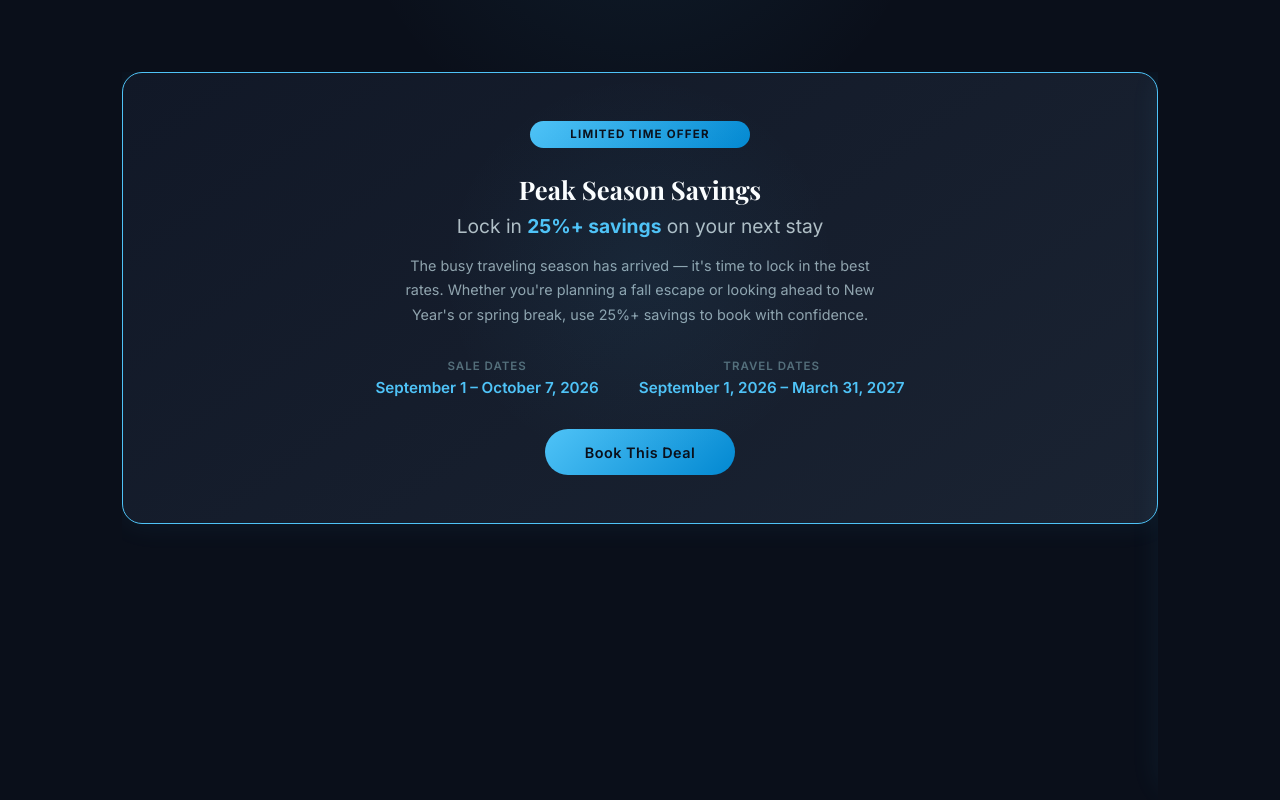
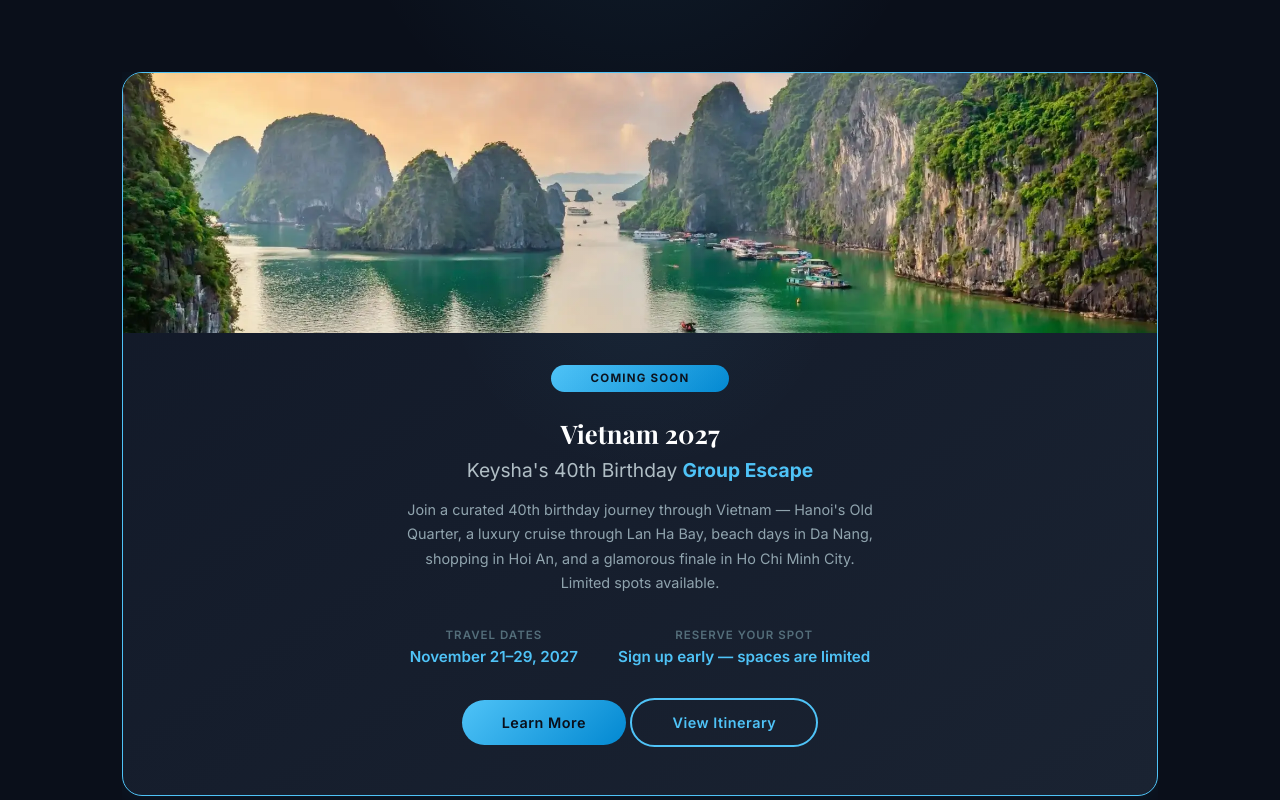
Before and after one commit to phoenixkey87-cmyk/LM-Enterprises, a plain HTML site: page phoenix-travel.html in a window 1280 px wide. Shown: the part 520-1320 px from the top of the page. Drawn offline with nearby package versions, Linux system fonts and the light colour scheme.

Commit message:
Remove Peak Season Savings slide; link Vietnam itinerary from banner and destination card

```diff
--- a/phoenix-travel.html
+++ b/phoenix-travel.html
@@ -1183,27 +1183,6 @@
     <section class="section">
         <div class="sale-carousel" id="sale-carousel">
             <div class="sale-slides" id="sale-slides">
-                <!-- Slide 1: Peak Season Savings -->
-                <div class="sale-slide">
-                    <div class="sale-banner sale-banner-no-image">
-                        <div class="sale-tag">Limited Time Offer</div>
-                        <h2 class="sale-title">Peak Season Savings</h2>
-                        <p class="sale-headline">Lock in <strong>25%+ savings</strong> on your next stay</p>
-                        <p class="sale-description">The busy traveling season has arrived — it's time to lock in the best rates. Whether you're planning a fall escape or looking ahead to New Year's or spring break, use 25%+ savings to book with confidence.</p>
-                        <div class="sale-details">
-                            <div class="sale-detail-item">
-                                <span class="sale-label">Sale Dates</span>
-                                <span class="sale-value">September 1 – October 7, 2026</span>
-                            </div>
-                            <div class="sale-detail-item">
-                                <span class="sale-label">Travel Dates</span>
-                                <span class="sale-value">September 1, 2026 – March 31, 2027</span>
-                            </div>
-                        </div>
-                        <a href="mailto:key.phoeniixtravel@gmail.com?subject=Peak Season 25%25 Off Sale Inquiry" class="btn btn-primary">Book This Deal</a>
-                    </div>
-                </div>
-
                 <!-- Slide 2: Vietnam 2027 -->
                 <div class="sale-slide">
                     <div class="sale-banner">
@@ -1222,7 +1201,8 @@
                                 <span class="sale-value">Sign up early — spaces are limited</span>
                             </div>
                         </div>
-                        <a href="https://phoenixkey87-cmyk.github.io/Keysha_40th_Vietnam/" target="_blank" class="btn btn-primary">Learn More</a>
+                        <a href="https://phoenixkey87-cmyk.github.io/Keysha_40th_Vietnam/" target="_blank" rel="noopener" class="btn btn-primary">Learn More</a>
+                        <a href="https://phoenixkey87-cmyk.github.io/Keysha_40th_Vietnam/#itinerary" target="_blank" rel="noopener" class="btn btn-secondary">View Itinerary</a>
                     </div>
                 </div>
             </div>
@@ -1315,13 +1295,13 @@
         <div class="carousel-container">
             <button class="carousel-btn carousel-btn-left" onclick="scrollCarousel(-1)" aria-label="Scroll left">&#8249;</button>
             <div class="carousel-track" id="carousel-track">
-                <div class="destination-card has-image">
+                <a class="destination-card has-image" href="https://phoenixkey87-cmyk.github.io/Keysha_40th_Vietnam/#itinerary" target="_blank" rel="noopener" title="View the Vietnam 2027 itinerary" style="text-decoration:none;color:inherit;">
                     <img src="images/vietnam.webp" alt="Vietnam">
                     <div class="overlay">
                         <div class="flag">&#127483;&#127475;</div>
                         <h4>Vietnam</h4>
                     </div>
-                </div>
+                </a>
                 <div class="destination-card has-image">
                     <img src="images/spain.png" alt="Spain">
                     <div class="overlay">
```
